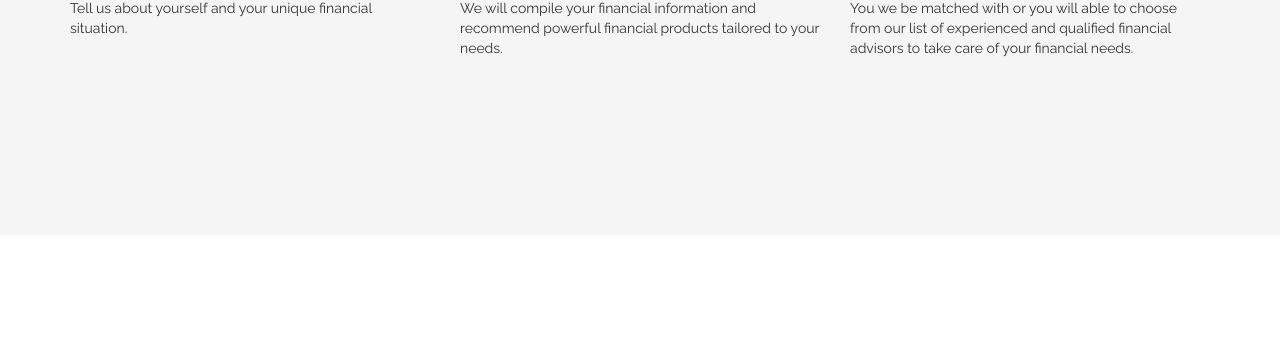
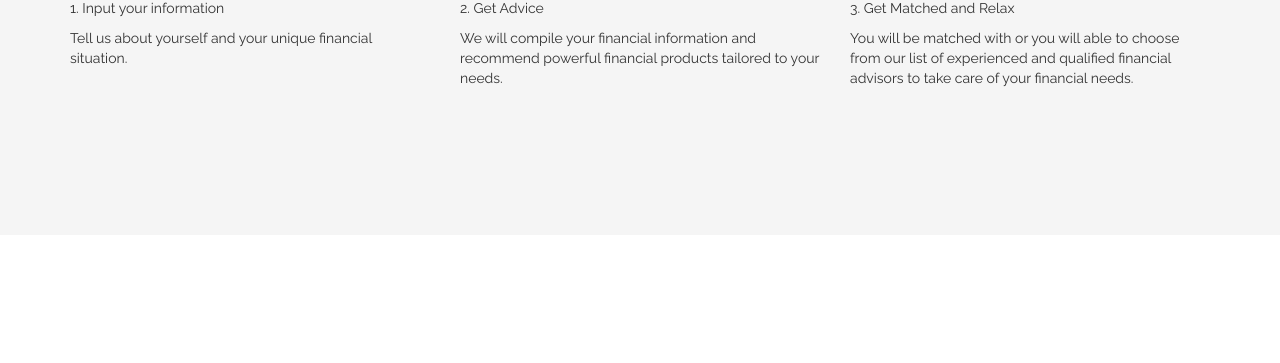
Before and after one commit to walkervirtual/wealth-app, a plain HTML site: page index.html in a window 1280 px wide. Shown: the part 437-800 px from the top of the page. Drawn offline with nearby package versions, Linux system fonts and the light colour scheme.

Commit message:
modified index page to include navagation bar, get started button and added documentation to page also changed visual look of page by changing background color

```diff
--- a/index.html
+++ b/index.html
@@ -50,17 +50,22 @@
     <div class="row">
       <h2>How Wealth App Works</h2>
       <div class="col-md-4">
-          <p>Tell us about yourself and your unique financial situation.</p>
+          <p>1. Input your information</p>
+
+           <p> Tell us about yourself and your unique financial situation.</p>
       </div><!-- end div .col-md-4 -->
       <div class="col-md-4">
-        <p>We will compile your financial information and recommend powerful financial products tailored to your needs.</p>
+        <p>2. Get Advice</p>
+         <p> We will compile your financial information and recommend powerful financial products tailored to your needs.</p>
       </div><!-- end div .col-md-4 -->
       <div class="col-md-4">
-        <p>You we be matched with or you will able to choose from our list of experienced and qualified financial advisors to take care of your financial needs.</p>
+        <p>3. Get Matched and Relax</p>
+          <p>You will be matched with or you will able to choose from our list of experienced and qualified financial advisors to take care of your financial needs.</p>
       </div><!-- end div .col-md-4 -->
     </div><!-- end div .row -->
   </div><!-- end .container -->
 </div><!-- end .about -->
+<div class="contact us">
 
 <script src="https://ajax.googleapis.com/ajax/libs/jquery/1.11.3/jquery.min.js"></script>
 <script src="https://maxcdn.bootstrapcdn.com/bootstrap/3.3.5/js/bootstrap.min.js"></script>
```
